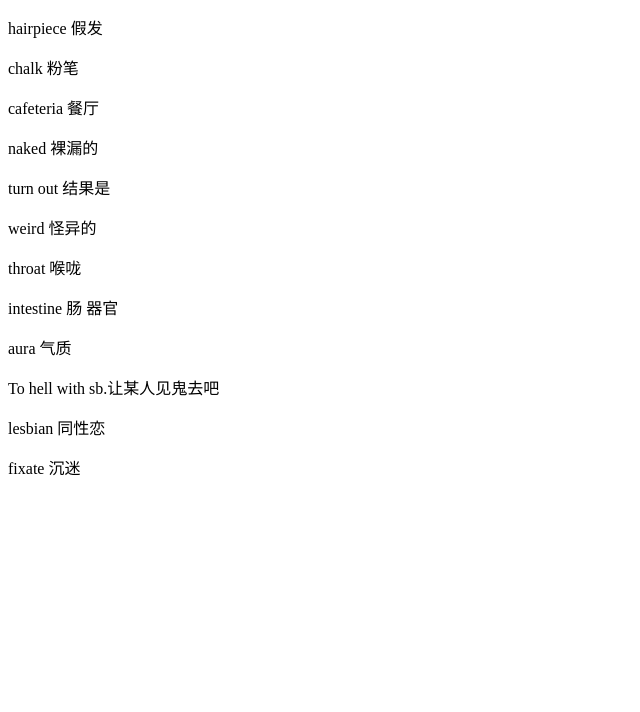
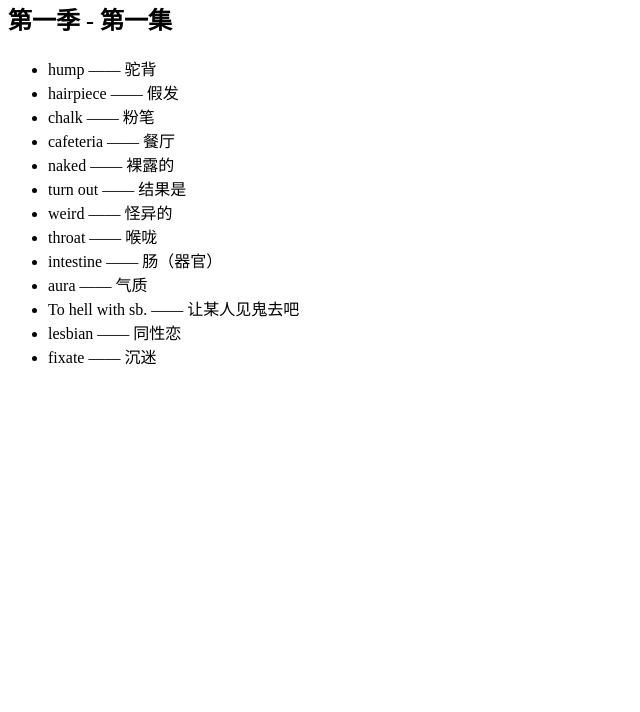
Before and after one commit to lxy1218/friends_english_study, a plain HTML site: page pages/first_page.html in a window 1280 px wide. Shown: the part 88-800 px from the top of the page, without its empty margins (0-640 px from the left). Drawn offline with Linux system fonts and the light colour scheme.

Commit message:
Update first_page.html

```diff
--- a/pages/first_page.html
+++ b/pages/first_page.html
@@ -1,22 +1,31 @@
-<!DOCTYPE=html>
+<!DOCTYPE html>
 <html>
 <head>
-  <h1><title>老友记学习网站</title></h1>
+    <meta charset="UTF-8">
+    <title>老友记学习网站</title>
 </head>
-  <body>
-    <h2>第一季-第一集</h2>
-    hump 驼背<p>
-    hairpiece 假发<p>
-    chalk 粉笔<p>
-    cafeteria 餐厅<p>
-    naked 裸漏的<p>
-    turn out 结果是<p>
-    weird 怪异的<p>
-    throat 喉咙<p>
-    intestine 肠 器官<p>
-    aura 气质<p>
-    To hell with sb.让某人见鬼去吧<p>
-    lesbian 同性恋<p>
-    fixate 沉迷<p>
-  </body>
+
+<body>
+
+    <h1>老友记学习网站</h1>
+
+    <h2>第一季 - 第一集</h2>
+
+    <ul>
+        <li>hump —— 驼背</li>
+        <li>hairpiece —— 假发</li>
+        <li>chalk —— 粉笔</li>
+        <li>cafeteria —— 餐厅</li>
+        <li>naked —— 裸露的</li>
+        <li>turn out —— 结果是</li>
+        <li>weird —— 怪异的</li>
+        <li>throat —— 喉咙</li>
+        <li>intestine —— 肠（器官）</li>
+        <li>aura —— 气质</li>
+        <li>To hell with sb. —— 让某人见鬼去吧</li>
+        <li>lesbian —— 同性恋</li>
+        <li>fixate —— 沉迷</li>
+    </ul>
+
+</body>
 </html>
```
